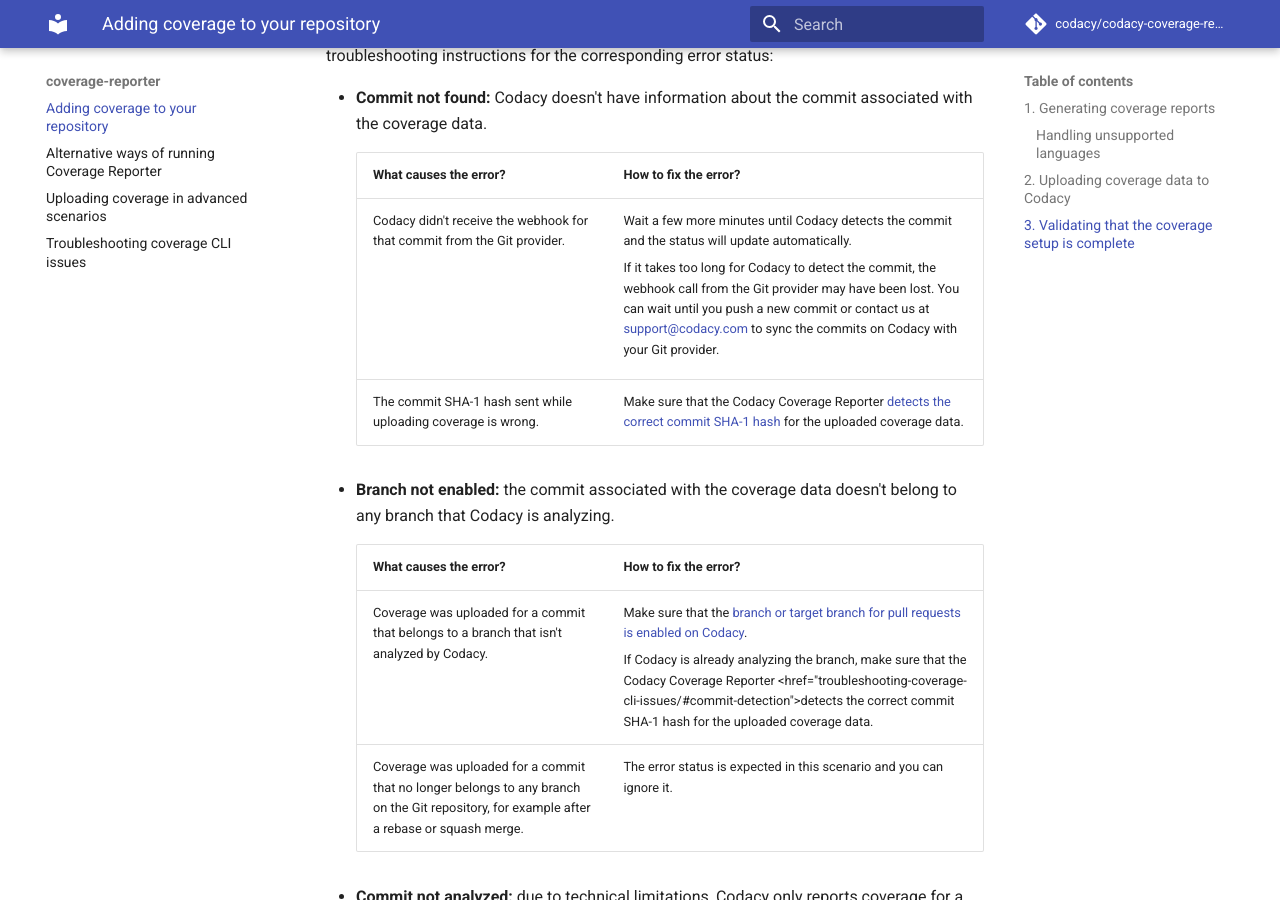
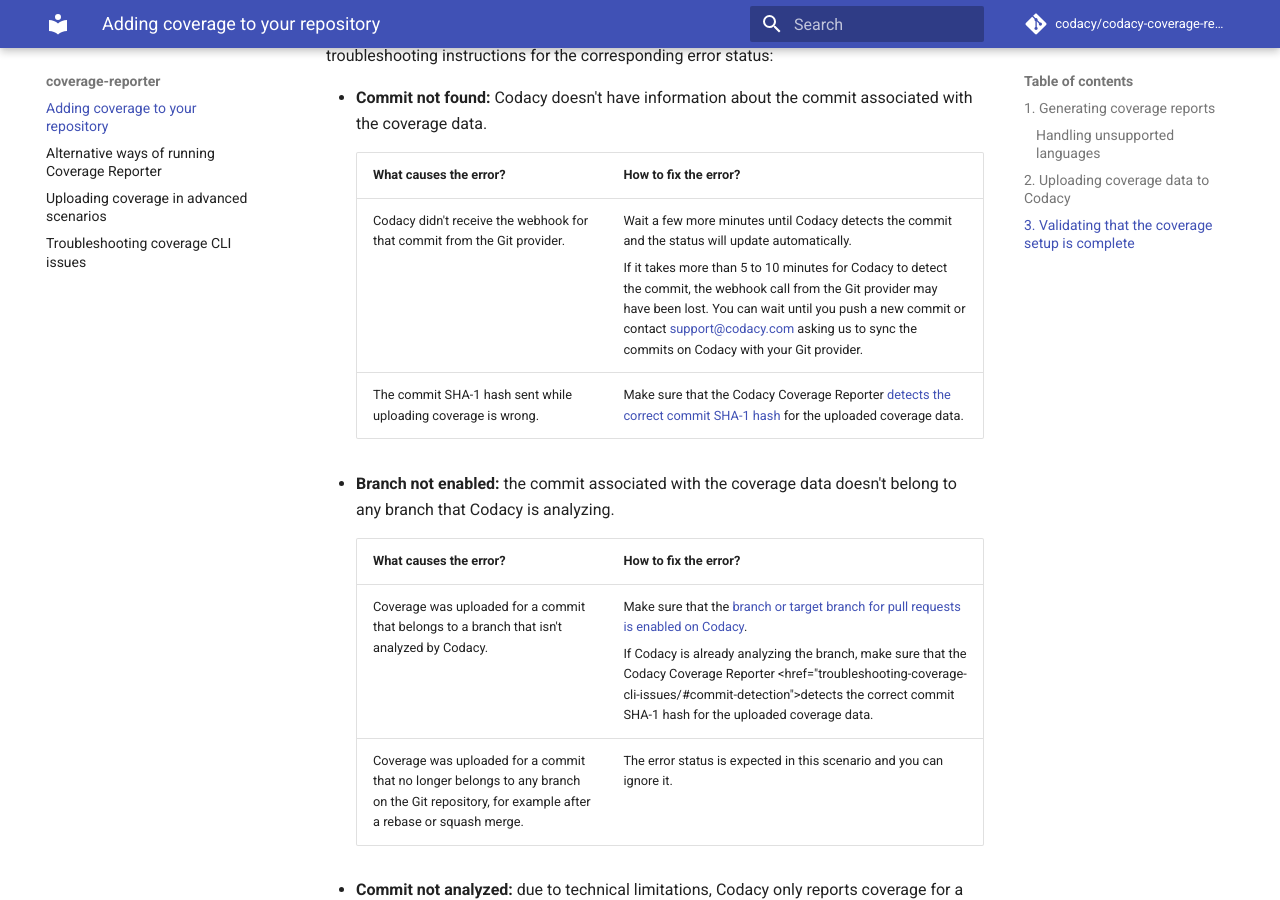
Before and after one commit to codacy/codacy-coverage-reporter, an MkDocs documentation site: the page built from docs/index.md, in a window 1280 px wide and 900 px high, scrolled down 5802 px. Built offline with MkDocs 1.6.1 and Material for MkDocs 9.7.7, drawn with Linux system fonts in a browser that asks for light colours; comment, search, counter and statistics services are not loaded.

Commit message:
doc: Specify that Codacy should detect new commits in less than 10 min CY-6365

```diff
--- a/docs/index.md
+++ b/docs/index.md
@@ -243,7 +243,7 @@
             </td>
             <td>
                 <p>Wait a few more minutes until Codacy detects the commit and the status will update automatically.</p>
-                <p>If it takes too long for Codacy to detect the commit, the webhook call from the Git provider may have been lost. You can wait until you push a new commit or contact us at <a href="mailto:support@codacy.com">support@codacy.com</a> to sync the commits on Codacy with your Git provider.<p>
+                <p>If it takes more than 5 to 10 minutes for Codacy to detect the commit, the webhook call from the Git provider may have been lost. You can wait until you push a new commit or contact <a href="mailto:support@codacy.com">support@codacy.com</a> asking us to sync the commits on Codacy with your Git provider.</p>
             </td>
         </tr>
         <tr>
```
